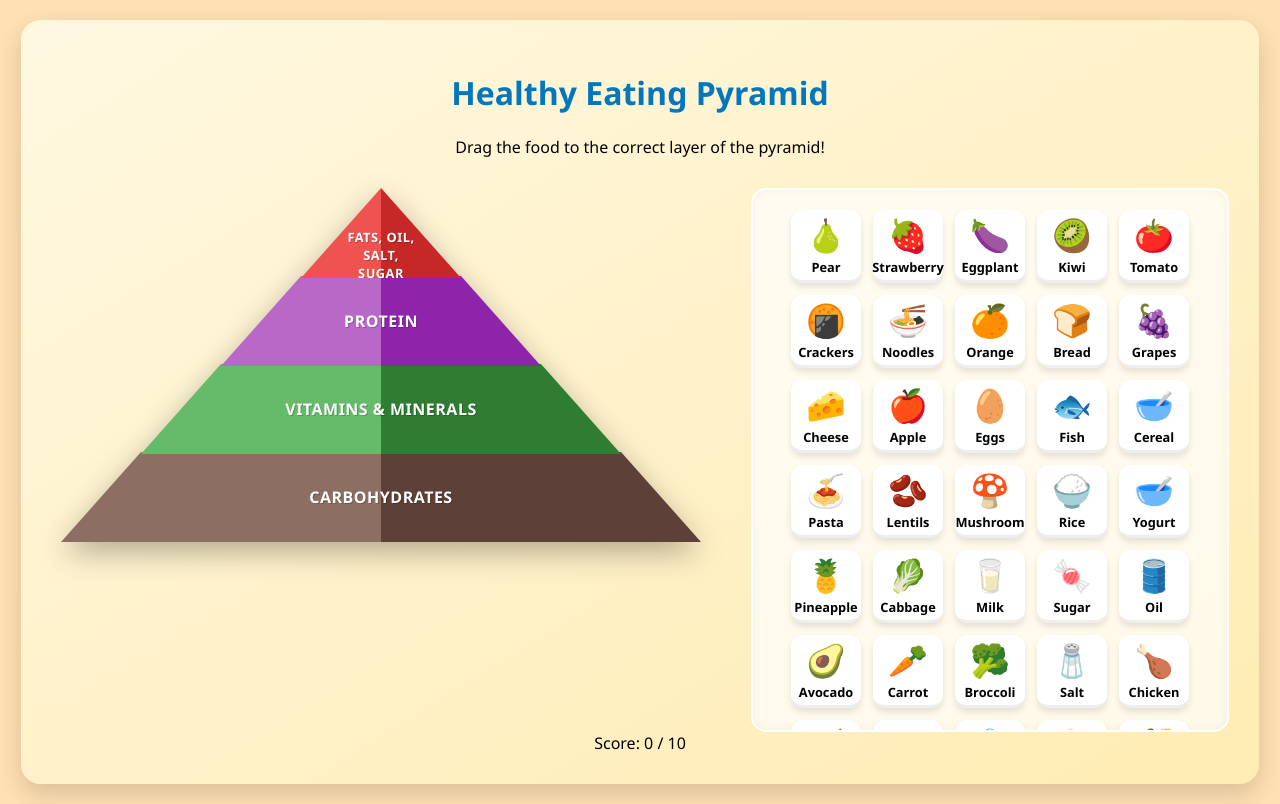
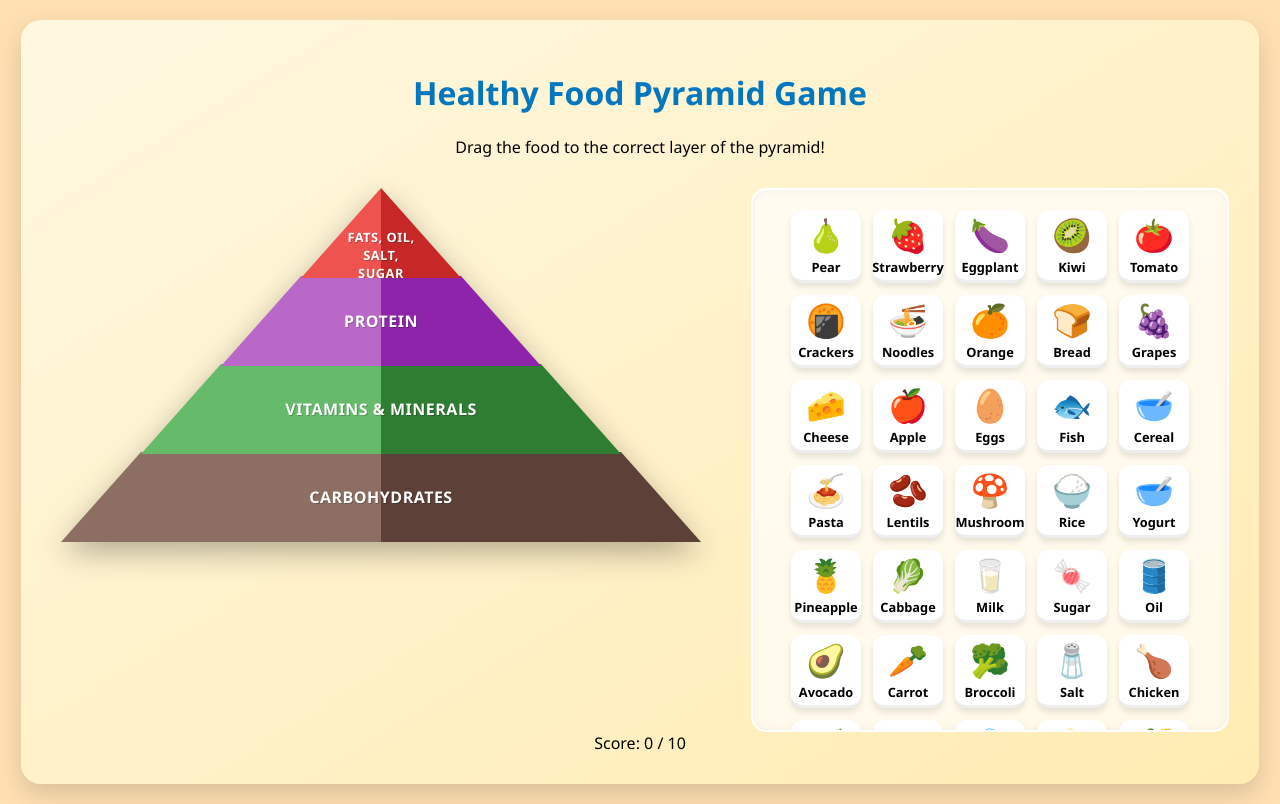
Before and after one commit to feast0101/healthy-food-pyramid-game, a plain HTML site: page index.html in a window 1280 px wide. Drawn offline with Linux system fonts and the light colour scheme.

```diff
--- a/index.html
+++ b/index.html
@@ -4,13 +4,13 @@
 <head>
     <meta charset="UTF-8">
     <meta name="viewport" content="width=device-width, initial-scale=1.0">
-    <title>Healthy Eating Pyramid Game</title>
+    <title>Healthy Food Pyramid Game</title>
     <link rel="stylesheet" href="style.css">
 </head>
 
 <body>
     <div class="game-container">
-        <h1>Healthy Eating Pyramid</h1>
+        <h1>Healthy Food Pyramid Game</h1>
         <p class="instruction">Drag the food to the correct layer of the pyramid!</p>
 
         <div class="game-area">
```
Also changed, not shown: usda-pyramid.png (added), 1 other file.
